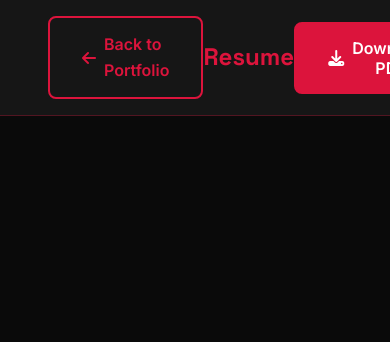
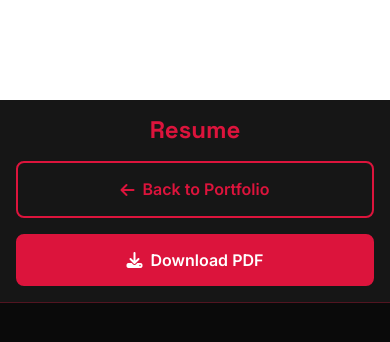
Before and after one commit to Srihari-Narayan/my-portfolio, a React (Vite) app: page /resume in a window 390 px wide. Shown: the top 342 px of the page. Built offline with nearby package versions, Linux system fonts and the light colour scheme.

Commit message:
fix: translucent buttons, hero jitter, resume layout, hide ctf on mobile

```diff
--- a/src/components/Navigation.jsx
+++ b/src/components/Navigation.jsx
@@ -83,6 +83,15 @@ function Navigation() {
     // Only show section links on home page
     const isHome = location.pathname === '/';
 
+    // Check if mobile (screen width < 768px)
+    const [isMobile, setIsMobile] = useState(window.innerWidth < 768);
+
+    useEffect(() => {
+        const handleResize = () => setIsMobile(window.innerWidth < 768);
+        window.addEventListener('resize', handleResize);
+        return () => window.removeEventListener('resize', handleResize);
+    }, []);
+
     return (
         <nav className="navbar" style={navbarStyle}>
             <div className="container">
@@ -96,8 +105,14 @@ function Navigation() {
                     )}
                     {!isHome && <li><Link to="/">Home</Link></li>}
                     <li><Link to="/resume">Resume</Link></li>
-                    <li><Link to="/submit-flags">Submit Flags</Link></li>
-                    <li><Link to="/admin">Admin Panel</Link></li>
+
+                    {/* CTF Sections - Hidden on Mobile */}
+                    {!isMobile && (
+                        <>
+                            <li><Link to="/submit-flags">Submit Flags</Link></li>
+                            <li><Link to="/admin">Admin Panel</Link></li>
+                        </>
+                    )}
                 </ul>
                 <button
                     className="mobile-menu-toggle"
--- a/src/styles/index.css
+++ b/src/styles/index.css
@@ -1838,4 +1838,66 @@ a {
         text-align: center;
         gap: 2rem;
     }
-}
+
+    /* Writeups Carousel Buttons - Translucent */
+    .carousel-button {
+        background: rgba(0, 0, 0, 0.3) !important;
+        /* Translucent dark */
+        backdrop-filter: blur(4px);
+        border: 1px solid rgba(255, 255, 255, 0.1);
+        color: rgba(255, 255, 255, 0.7);
+    }
+
+    /* Hero Jitter Fix - Fixed Dimensions for Title */
+    .hero-title {
+        min-height: 1.2em;
+        /* Reserve space for text */
+        width: 100%;
+        display: flex;
+        justify-content: center;
+        overflow: hidden;
+        /* Prevent spillover */
+    }
+
+    .gradient-text {
+        display: inline-block;
+        white-space: nowrap;
+        /* Prevent line wrapping during scramble */
+        width: 100%;
+        text-align: center;
+    }
+
+    /* Resume Page - Mobile optimized */
+    .resume-viewer-container {
+        padding-top: 100px;
+        height: auto;
+        min-height: 100vh;
+        display: flex;
+        flex-direction: column;
+    }
+
+    .resume-header {
+        flex-direction: column;
+        gap: 1rem;
+        padding: 1rem;
+    }
+
+    .resume-header h1 {
+        order: -1;
+        /* Title first */
+    }
+
+    .resume-header .btn {
+        width: 100%;
+        /* Full width buttons */
+        justify-content: center;
+    }
+
+    /* PDF Viewer - Mobile Fallback */
+    /* Iframes are bad on mobile, often show blank or 150px height */
+    .pdf-viewer {
+        height: 500px;
+        /* Force minimum height */
+        -webkit-overflow-scrolling: touch;
+    }
+}
```
